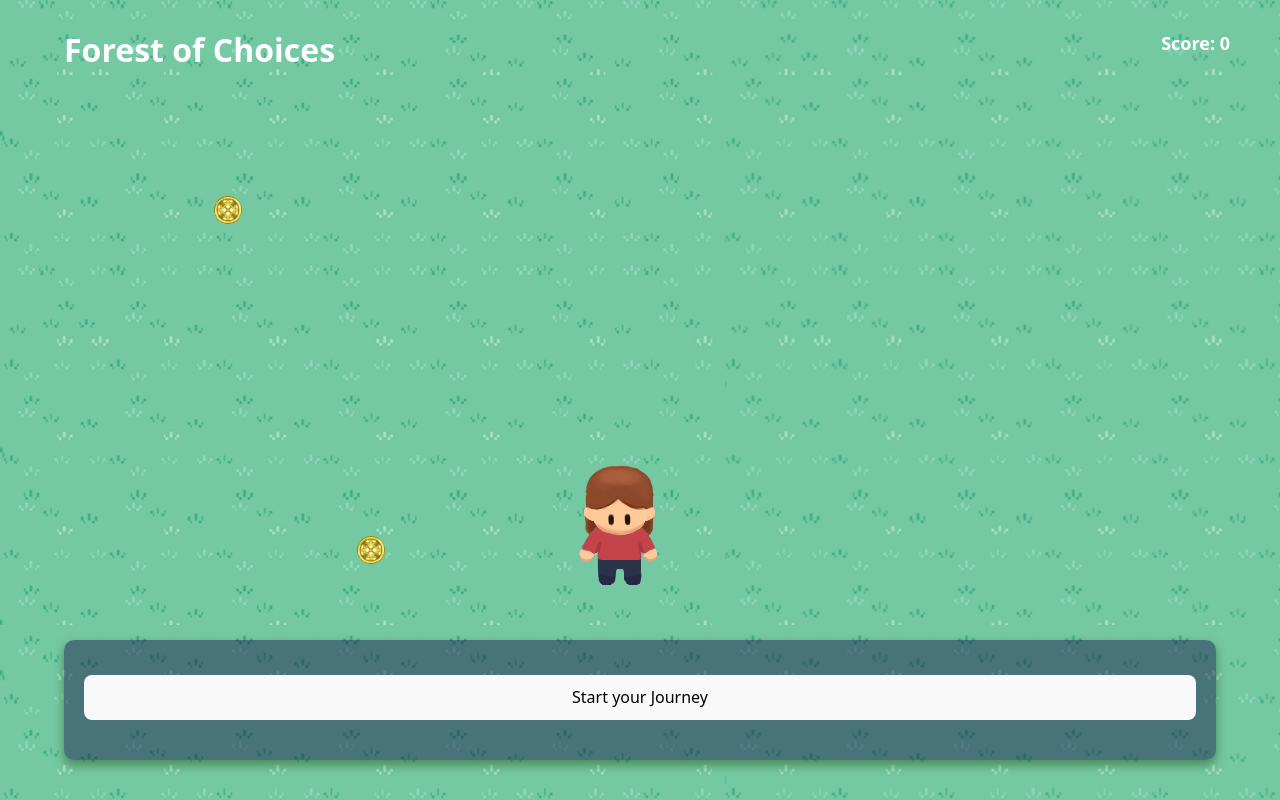
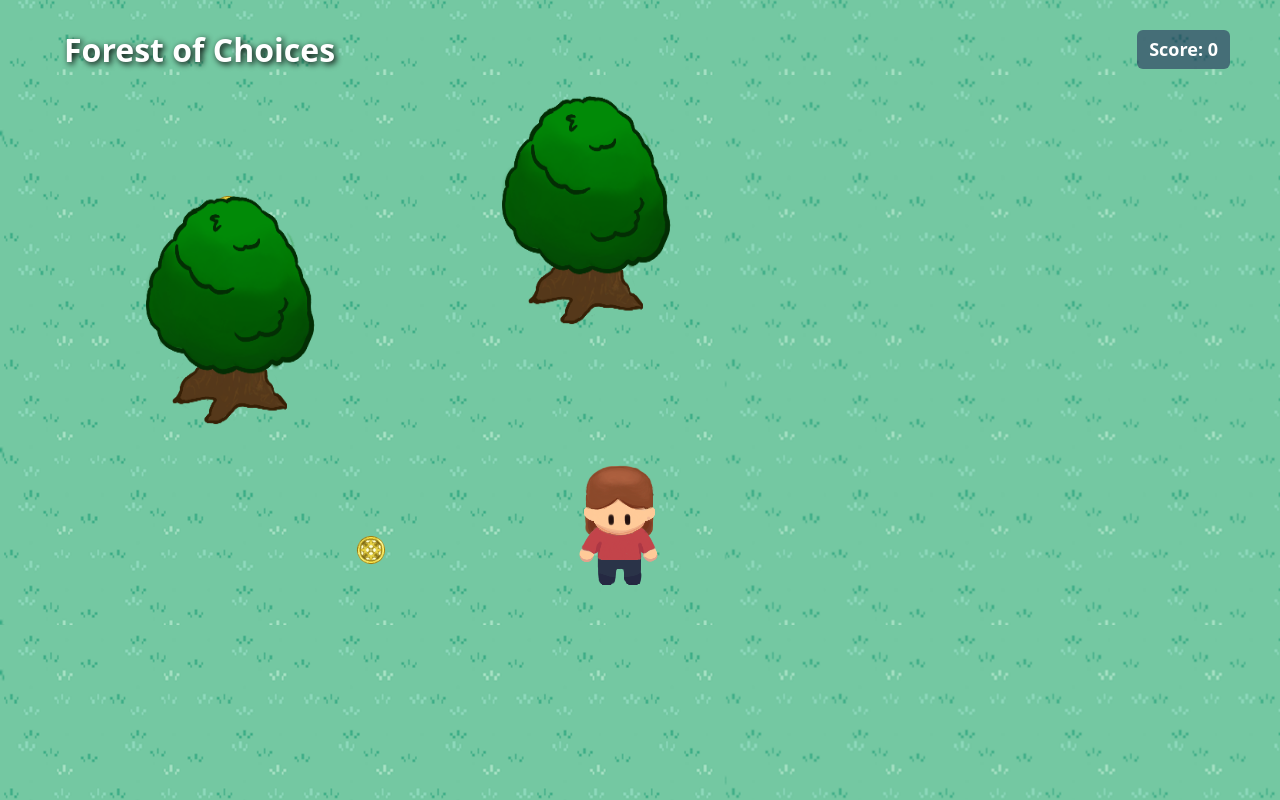
Before and after one commit to Hannah813105/PPT-Forest-of-Choices, a Vue app: page / in a window 1280 px wide. Built offline with nearby package versions, Linux system fonts and the light colour scheme.

Commit message:
obstacles in obstacles

```diff
--- a/src/App.vue
+++ b/src/App.vue
@@ -57,6 +57,7 @@ import Character from './components/character.vue';
   position: fixed;
   font-size: 32px;
   color: white;
+  text-shadow: 2px 2px 6px black;
   text-align: left;
   top: 5px;
   left: 5%;
@@ -81,6 +82,7 @@ import Character from './components/character.vue';
   }
 
   .button-grid.single-option {
-  grid-template-columns: 1fr;
+  grid-template-columns: 600px;
+  justify-content: center;
   }
 </style>
--- a/src/choices.js
+++ b/src/choices.js
@@ -46,6 +46,19 @@ function showTextNode(id) {
     if (node.background) window.characterComponent.setBackground(node.background);
     window.characterComponent.setObstacles(node.obstacles || []);
 
+    if (node.coins && node.coins.length > 0 && !node.isEnding) {
+    container.style.display = "none"; // hide text/buttons
+    const wait = setInterval(() => {
+    if (window.characterComponent.allCoinsCollected) {
+      container.style.display = "block"; // show after all coins picked
+      clearInterval(wait);
+    }
+    }, 50);
+  } else {
+    container.style.display = "block"; // show immediately if no coins
+    }
+
+
     // Show final score if ending
     if (node.isEnding) {
       window.characterComponent.showFinalScore();
@@ -75,7 +88,6 @@ function showTextNode(id) {
   });
 }
 
-
 function selectOption(option) {
   if (option.nextText <= 0) return startGame();
   state = Object.assign(state, option.setState || {});
@@ -86,12 +98,17 @@ function selectOption(option) {
 import grassImg from './assets/grass.png';
 import foggyImg from './assets/foggy-autumn-forest-thick-forest-fall-aesthetic-nature.jpg';
 import coinImg from './assets/coin.png';
+import treeImg from './assets/Tree.png';
 
 const textNodes = [
   {
     id: 1,
     text: '',
     background: grassImg,
+    obstacles: [
+      { x: 700, y: 300, width: 250, height: 230, collisionWidth: 150, collisionHeight: 40, image: treeImg, depthOffset: 40},
+      { x: 200, y: 200, width: 250, height: 230, collisionWidth: 150, collisionHeight: 40, image: treeImg, depthOffset: 40}
+    ],
     coins: [
       { x: 300, y: 400 },
       { x: 500, y: 60 }
--- a/src/components/character.vue
+++ b/src/components/character.vue
@@ -1,16 +1,23 @@
 <template>
   <div class="game-container">
-    <!-- Score outside of game area -->
+    <!-- Score outside game -->
     <div class="score">Score: {{ score }}</div>
 
-    <div ref="gameArea" class="game-area" :style="{ backgroundImage: `url(${backgroundImg})` }">
-
-      <!-- Floating +1 -->
+    <div
+      ref="gameArea"
+      class="game-area"
+      :style="{ backgroundImage: `url(${backgroundImg})` }"
+    >
+      <!-- Floating scores -->
       <div
         v-for="fs in floatingScores"
         :key="fs.id"
         class="floating-score"
-        :style="{ left: scalePosX(fs.x)+'px', bottom: scalePosY(fs.y)+'px', opacity: fs.opacity }"
+        :style="{
+          left: scalePosX(fs.x) + 'px',
+          bottom: scalePosY(fs.y) + 'px',
+          opacity: fs.opacity
+        }"
       >
         +1
       </div>
@@ -25,7 +32,10 @@
           left: scalePosX(obs.x) + 'px',
           bottom: scalePosY(obs.y) + 'px',
           width: scalePosX(obs.width) + 'px',
-          height: scalePosY(obs.height) + 'px'
+          height: scalePosY(obs.height) + 'px',
+          opacity: isCharacterBehindObstacle(obs) ? 0.4 : 1,
+          zIndex: isCharacterBehindObstacle(obs) ? 200 : 600,
+          transition: 'opacity 0.2s ease, z-index 0.1s ease'
         }"
       />
 
@@ -35,7 +45,10 @@
         :key="i"
         class="coin"
         :src="coinImg"
-        :style="{ left: scalePosX(coin.x)+'px', bottom: scalePosY(coin.y)+'px' }"
+        :style="{
+          left: scalePosX(coin.x) + 'px',
+          bottom: scalePosY(coin.y) + 'px'
+        }"
       />
 
       <!-- Character -->
@@ -46,11 +59,13 @@
         :style="{
           left: scaledX + 'px',
           bottom: scaledY + 'px',
-          transform: facing === 'left' ? 'scaleX(-1)' : 'scaleX(1)'
+          transform: facing === 'left' ? 'scaleX(-1)' : 'scaleX(1)',
+          zIndex: 500
         }"
       />
 
-      <!-- Final Score Display -->
+
+      <!-- Final score -->
       <div v-if="finalScore !== null" class="final-score">
         Final Score: {{ finalScore }}
       </div>
@@ -100,7 +115,6 @@ export default {
 
       finalScore: null,
 
-      // Audio placeholders
       bgMusic: null,
       coinAudio: null,
       footstepAudio: null,
@@ -109,11 +123,18 @@ export default {
   },
 
   computed: {
-    scaleX() { return this.gameAreaWidth / DESIGN_WIDTH; },
-    scaleY() { return this.gameAreaHeight / DESIGN_HEIGHT; },
-    scaledX() { return this.x * this.scaleX; },
-    scaledY() { return this.y * this.scaleY; },
-
+    scaleX() {
+      return this.gameAreaWidth / DESIGN_WIDTH;
+    },
+    scaleY() {
+      return this.gameAreaHeight / DESIGN_HEIGHT;
+    },
+    scaledX() {
+      return this.x * this.scaleX;
+    },
+    scaledY() {
+      return this.y * this.scaleY;
+    },
     characterImg() {
       return this.isMoving ? this.runSprite : this.idleSprite;
     }
@@ -122,7 +143,6 @@ export default {
   mounted() {
     this.updateGameAreaSize();
 
-  // Initialize audio
     this.coinAudio = new Audio(CoinSound);
     this.coinAudio.volume = 0.2;
 
@@ -131,29 +151,25 @@ export default {
     this.footstepAudio.loop = true;
 
     this.bgMusic = new Audio(BgMusic);
-  this.bgMusic.volume = 0.02;
+    this.bgMusic.volume = 0.03;
     this.bgMusic.loop = true;
 
-  // Start background music on first user interaction
     const startBgMusic = () => {
-    this.bgMusic.play().catch(() => console.log("Background music play blocked"));
+      this.bgMusic.play().catch(() => {});
       window.removeEventListener("keydown", startBgMusic);
       window.removeEventListener("mousedown", startBgMusic);
-    window.removeEventListener("touchstart", startBgMusic);
     };
 
     window.addEventListener("keydown", startBgMusic);
     window.addEventListener("mousedown", startBgMusic);
-  window.addEventListener("touchstart", startBgMusic);
 
-  window.addEventListener("keydown", e => this.keysPressed[e.key] = true);
-  window.addEventListener("keyup", e => this.keysPressed[e.key] = false);
+    window.addEventListener("keydown", e => (this.keysPressed[e.key] = true));
+    window.addEventListener("keyup", e => (this.keysPressed[e.key] = false));
     window.addEventListener("resize", this.updateGameAreaSize);
 
     this.gameLoop();
     window.characterComponent = this;
   },
-
 
   methods: {
     updateGameAreaSize() {
@@ -162,8 +178,12 @@ export default {
       this.gameAreaHeight = rect.height;
     },
 
-    scalePosX(v) { return v * this.scaleX; },
-    scalePosY(v) { return v * this.scaleY; },
+    scalePosX(v) {
+      return v * this.scaleX;
+    },
+    scalePosY(v) {
+      return v * this.scaleY;
+    },
 
     gameLoop() {
       setInterval(() => {
@@ -173,25 +193,37 @@ export default {
         let nextY = this.y;
         let moved = false;
 
-        // Movement keys
-        if (this.keysPressed["a"] || this.keysPressed["ArrowLeft"]) { nextX -= speed; this.facing = "left"; moved = true; }
-        if (this.keysPressed["d"] || this.keysPressed["ArrowRight"]) { nextX += speed; this.facing = "right"; moved = true; }
-        if (this.keysPressed["w"] || this.keysPressed["ArrowUp"]) { nextY += speed; moved = true; }
-        if (this.keysPressed["s"] || this.keysPressed["ArrowDown"]) { nextY -= speed; moved = true; }
+        if (this.keysPressed.a || this.keysPressed.ArrowLeft) {
+          nextX -= speed;
+          this.facing = "left";
+          moved = true;
+        }
+        if (this.keysPressed.d || this.keysPressed.ArrowRight) {
+          nextX += speed;
+          this.facing = "right";
+          moved = true;
+        }
+        if (this.keysPressed.w || this.keysPressed.ArrowUp) {
+          nextY += speed;
+          moved = true;
+        }
+        if (this.keysPressed.s || this.keysPressed.ArrowDown) {
+          nextY -= speed;
+          moved = true;
+        }
 
         this.isMoving = moved;
 
-        // Footsteps audio
         if (this.isMoving && !this.isFootstepPlaying) {
           this.isFootstepPlaying = true;
           this.footstepAudio.currentTime = 3;
+          this.footstepAudio.playbackRate = 1.3;
           this.footstepAudio.play();
         } else if (!this.isMoving && this.isFootstepPlaying) {
           this.isFootstepPlaying = false;
           this.footstepAudio.pause();
         }
 
-        // Keep character inside bounds
         nextX = Math.max(0, Math.min(nextX, DESIGN_WIDTH - this.characterWidth));
         nextY = Math.max(0, Math.min(nextY, DESIGN_HEIGHT - this.characterHeight));
 
@@ -204,12 +236,34 @@ export default {
     },
 
     collides(nx, ny) {
-      return this.obstacles.some(o =>
-        !(nx + this.characterWidth < o.x ||
-          nx > o.x + o.width ||
-          ny + this.characterHeight < o.y ||
-          ny > o.y + o.height)
+      return this.obstacles.some(o => {
+        const colW = o.collisionWidth ?? o.width;
+        const colH = o.collisionHeight ?? o.height;
+
+        const colX = o.x + (o.width - colW) / 2;
+        const colY = o.y;
+
+        return !(
+          nx + this.characterWidth < colX ||
+          nx > colX + colW ||
+          ny + this.characterHeight < colY ||
+          ny > colY + colH
         );
+      });
+    },
+
+    isCharacterBehindObstacle(obs) {
+      const charFeetY = this.y;
+
+      const charCenterX = this.x + this.characterWidth / 2;
+      const obsLeft = obs.x;
+      const obsRight = obs.x + obs.width;
+      const horizontalOverlap = charCenterX > obsLeft && charCenterX < obsRight;
+
+      const depthLineY =
+        obs.y + (obs.depthOffset ?? (obs.collisionHeight ?? obs.height) * 0.8);
+
+      return horizontalOverlap && charFeetY > depthLineY;
     },
 
     checkCoinCollision() {
@@ -220,9 +274,15 @@ export default {
           this.y + this.characterHeight < c.y ||
           this.y > c.y + 30
         );
+
         if (hit) {
           this.score++;
-          this.floatingScores.push({ id: floatingId++, x: c.x, y: c.y, opacity: 1 });
+          this.floatingScores.push({
+            id: floatingId++,
+            x: c.x,
+            y: c.y,
+            opacity: 1
+          });
           this.coinAudio.currentTime = 0;
           this.coinAudio.play();
         }
@@ -246,11 +306,22 @@ export default {
       this.isMoving = false;
     },
 
-    setObstacles(obs = []) { this.obstacles = obs; },
-    setBackground(url) { this.backgroundImg = url; },
-    resetScore() { this.score = 0; },
-    showFinalScore() { this.finalScore = this.score; },
-    hideFinalScore() { this.finalScore = null; }
+    setObstacles(obs = []) {
+      this.obstacles = obs;
+    },
+    setBackground(url) {
+      this.backgroundImg = url;
+    },
+    resetScore() {
+      this.score = 0;
+      this.finalScore = null;
+    },
+    showFinalScore() {
+      this.finalScore = this.score;
+    },
+    hideFinalScore() {
+      this.finalScore = null;
+    }
   }
 };
 </script>
@@ -269,6 +340,7 @@ export default {
   max-width: 1800px;
   height: 45vw;
   max-height: 550px;
+  margin: auto;
   position: relative;
   top: -50px;
   background-size: cover;
@@ -284,11 +356,13 @@ export default {
 .coin {
   position: absolute;
   width: 30px;
+  z-index: 450;
 }
 
 .obstacle {
   position: absolute;
   pointer-events: none;
+  transition: opacity 0.2s ease;
 }
 
 .score {
@@ -298,13 +372,17 @@ export default {
   font-weight: bold;
   font-size: 18px;
   color: white;
-  z-index: 100;
+  background: rgba(22, 21, 77, 0.5);
+  padding: 6px 12px;
+  border-radius: 6px;
+  z-index: 1000;
 }
 
 .floating-score {
   position: absolute;
+  color: white;
   font-weight: bold;
-  color: white;
+  z-index: 700;
 }
 
 .final-score {
@@ -315,6 +393,7 @@ export default {
   font-size: 3vw;
   font-weight: bold;
   color: white;
-  text-shadow: 2px 2px 4px black;
+  text-shadow: 2px 2px 6px black;
+  z-index: 2000;
 }
 </style>
```
Also changed, not shown: src/assets/Tree.png (added). Lines whose indentation alone changed are shown as unchanged.
